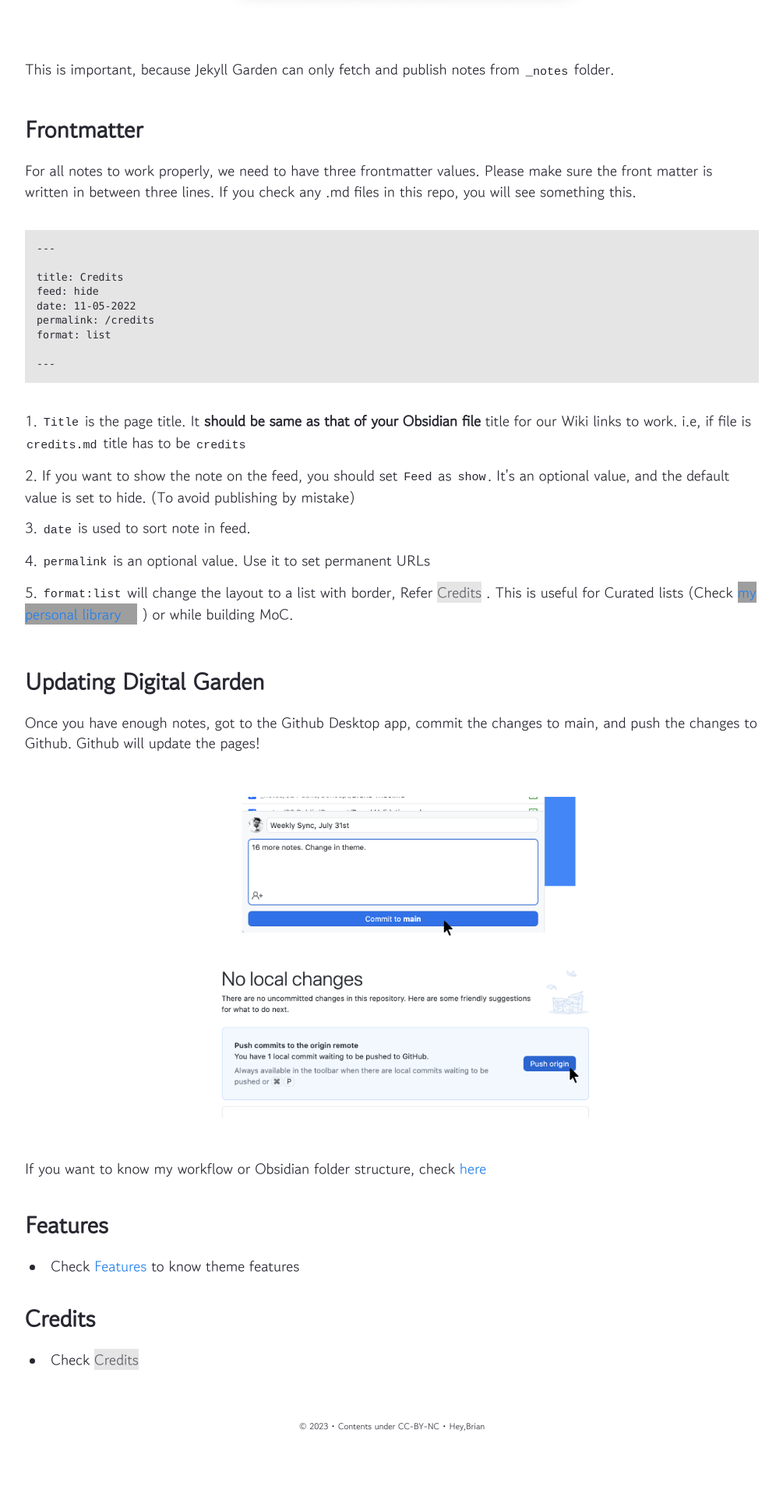
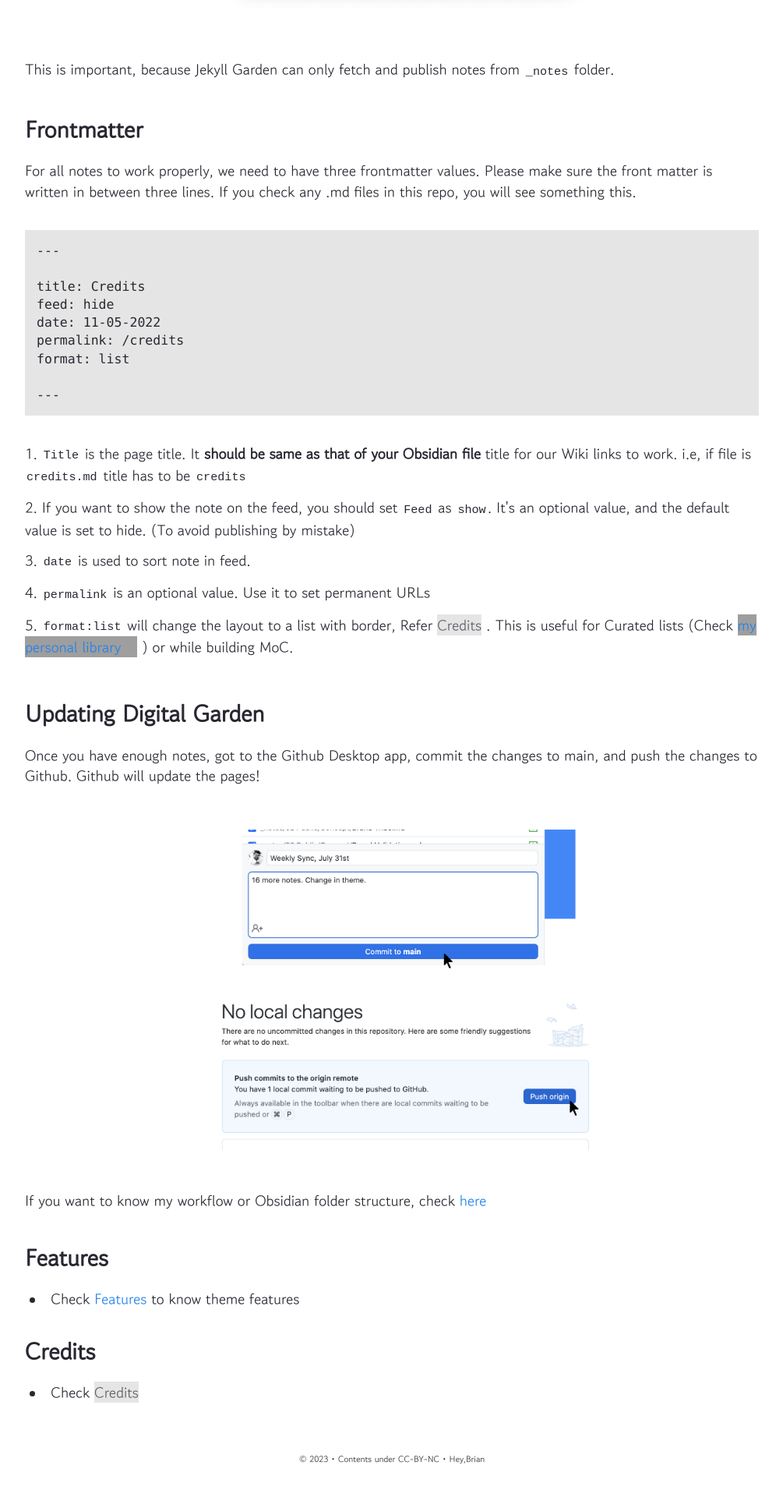
Before and after one commit to hey-brian/hey-brian.github.io, a Jekyll site: the page built from _posts/2020-03-01-how-to.md, in a window 1280 px wide. Shown: the part 3791-5711 px from the top of the page at 78% size, without its empty margins (137-1142 px from the left). Built offline with Jekyll 4.4.1, drawn with Linux system fonts in a browser that asks for light colours; before the commit the page ends 5669 px from its top, so only the background shows below that; grey boxes are pictures that could not be loaded.

Commit message:
20230324 style.css modified. code's word-wrap removed

```diff
--- a/assets/css/style.css
+++ b/assets/css/style.css
@@ -362,6 +362,16 @@
 code {
     font-family: Consolas, 'Courier New', Courier, monospace;
     display: inline-block;
+    padding: 2px 2px 2px 2px;
+    vertical-align: middle;
+    padding: 2px 2px 2px 2px;
+    border: 1px solid var(--secondary-border-color);
+    border-radius: 4px;
+}
+/*
+code {
+    font-family: Consolas, 'Courier New', Courier, monospace;
+    display: inline-block;
     overflow: auto !important;
     word-wrap: break-word !important;
     padding: 2px 2px 2px 2px;
@@ -370,6 +380,7 @@
     border: 1px solid var(--secondary-border-color);
     border-radius: 4px;
 }
+*/
 
 .regular-sans code {
     padding: 20px;
@@ -386,6 +397,14 @@
 }
 
 
+pre code {
+    font-family: Consolas, 'Courier New', Courier, monospace;
+    display: inline-block;
+    padding: 15px 15px 15px 15px;
+    vertical-align: middle;
+    font-size: 1em;
+}
+/*
 pre code {
     font-family: Consolas, 'Courier New', Courier, monospace;
     display: inline-block;
@@ -393,10 +412,9 @@
     word-wrap: break-word !important;
     padding: 15px 15px 15px 15px;
     vertical-align: middle;
-    font-size: 0.8em;
-    /* original: 1em */
-
-}
+    font-size: 1em;
+}
+*/
 
 blockquote:before {
     display: none;
```
